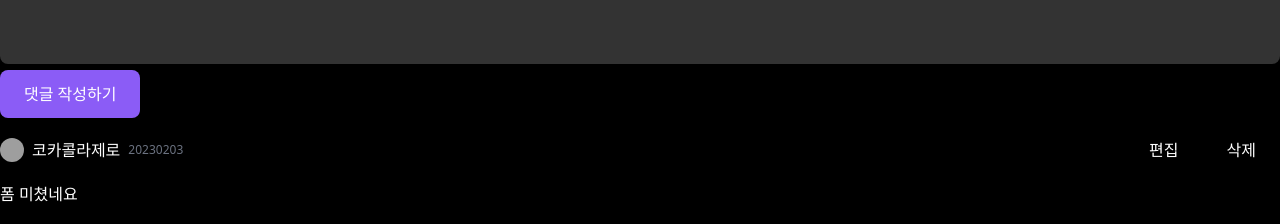
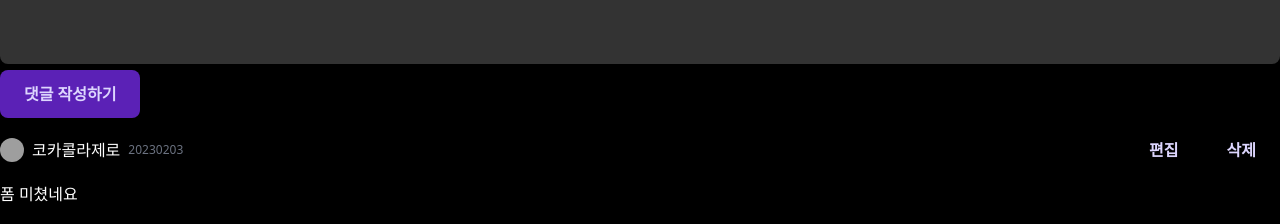
Before and after one commit to seatchoice/frontend, a Next.js app: page /1/reviews/1/4 in a window 1280 px wide. Shown: the part 650-874 px from the top of the page. Built offline with nearby package versions, Linux system fonts and the light colour scheme; grey boxes are pictures that could not be loaded.

Commit message:
fix: change Button component color

```diff
--- a/components/Button/index.tsx
+++ b/components/Button/index.tsx
@@ -1,5 +1,4 @@
 import { tw } from "@/utils/tailwindMerge";
-
 export type ButtonProps<T extends React.ElementType> = Component<T> & {
   as?: "primary" | "icon";
   size?: "sm" | "md" | "lg";
@@ -13,7 +12,8 @@ export function Button({
   ...props
 }: ButtonProps<"button">) {
   const buttonStyle = {
-    primary: "bg-primary-500 disabled:bg-gray-300",
+    primary:
+      "font-semibold bg-primary-200 text-primary-900 dark:bg-primary-800 dark:text-primary-200 disabled:bg-gray-300",
     icon: "bg-transparent p-0",
   };
 
--- a/domain/comment/components/Comment/index.tsx
+++ b/domain/comment/components/Comment/index.tsx
@@ -33,10 +33,10 @@ export function Comment({
         </div>
         <ul className="flex">
           <li>
-            <Button className="bg-transparent">편집</Button>
+            <Button className="bg-transparent dark:bg-transparent">편집</Button>
           </li>
           <li>
-            <Button className="bg-transparent">삭제</Button>
+            <Button className="bg-transparent dark:bg-transparent">삭제</Button>
           </li>
         </ul>
       </div>
```
